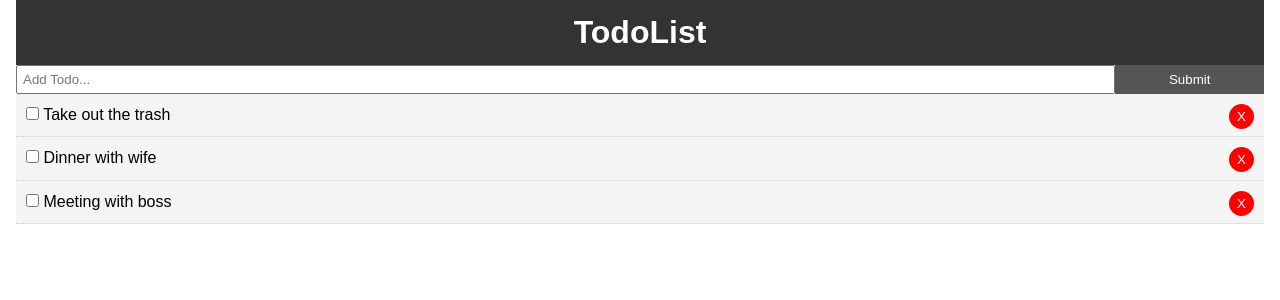
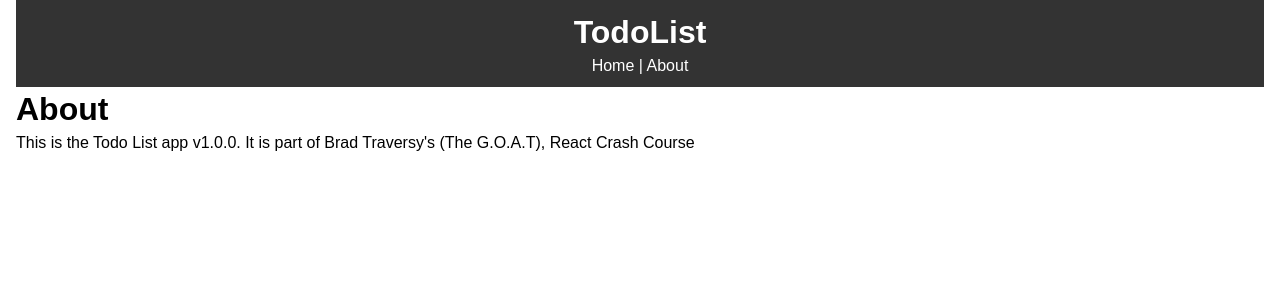
Before and after one commit to Ronyonka/todo, a React (Create React App) app: page /about in a window 1280 px wide. Shown: the top 300 px of the page. Built offline with nearby package versions, Linux system fonts and the light colour scheme.

Commit message:
added an about page

```diff
--- a/package.json
+++ b/package.json
@@ -5,6 +5,7 @@
   "dependencies": {
     "react": "^16.7.0",
     "react-dom": "^16.7.0",
+    "react-router-dom": "^5.0.0",
     "react-scripts": "3.0.1",
     "uuid": "^3.3.2"
   },
--- a/src/App.js
+++ b/src/App.js
@@ -1,7 +1,9 @@
 import React, { Component } from 'react';
+import { BrowserRouter as Router, Route } from 'react-router-dom';
 import Header from './components/layout/Header';
 import Todos from './components/Todos';
 import AddTodo from './components/AddTodo';
+import About from './components/pages/About';
 import uuid from 'uuid';
 
 import './App.css';
@@ -56,13 +58,21 @@ class App extends Component {
   render(){
       // console.log(this.state.todos)
     return (
+          <Router>
             <div className="App">
               <div className="container">
                 <Header />
+                <Route exact path="/" render={props => (
+                    <React.Fragment>
                       <AddTodo addTodo={this.addTodo}/>
                       <Todos todos={this.state.todos} markComplete={this.markComplete} delTodo={this.delTodo}/>
+                    </React.Fragment>
+                  )} />
+                <Route path="/about" component={About} />
+
               </div>
             </div>
+          </Router>
     );
   }
   }
--- a/src/components/layout/Header.js
+++ b/src/components/layout/Header.js
@@ -1,9 +1,11 @@
 import React from 'react';
+import { Link } from 'react-router-dom';
 
 function Header() {
   return (
     <header style={headerStyle}>
       <h1>TodoList</h1>
+      <Link style={linkStyle} to="/">Home</Link> | <Link  style={linkStyle} to="/about">About</Link>
     </header>
   )
 }
@@ -14,5 +16,9 @@ const headerStyle = {
   textAlign: 'center',
   padding: '10px'
 }
+const linkStyle = {
+  color: '#fff',
+  textDecoration: 'none'
+}
 
 export default Header;
--- /dev/null
+++ b/src/components/pages/About.js
@@ -0,0 +1,12 @@
+import React from 'react';
+
+function About() {
+  return (
+    <React.Fragment>
+    <h1>About</h1>
+    <p>This is the Todo List app v1.0.0. It is part of Brad Traversy's (The G.O.A.T), React Crash Course</p>
+    </React.Fragment>
+  )
+}
+
+export default  About;
```
Also changed, not shown: 1 other file (tests, documents, lock files or other folders). Lines whose indentation alone changed are shown as unchanged.
